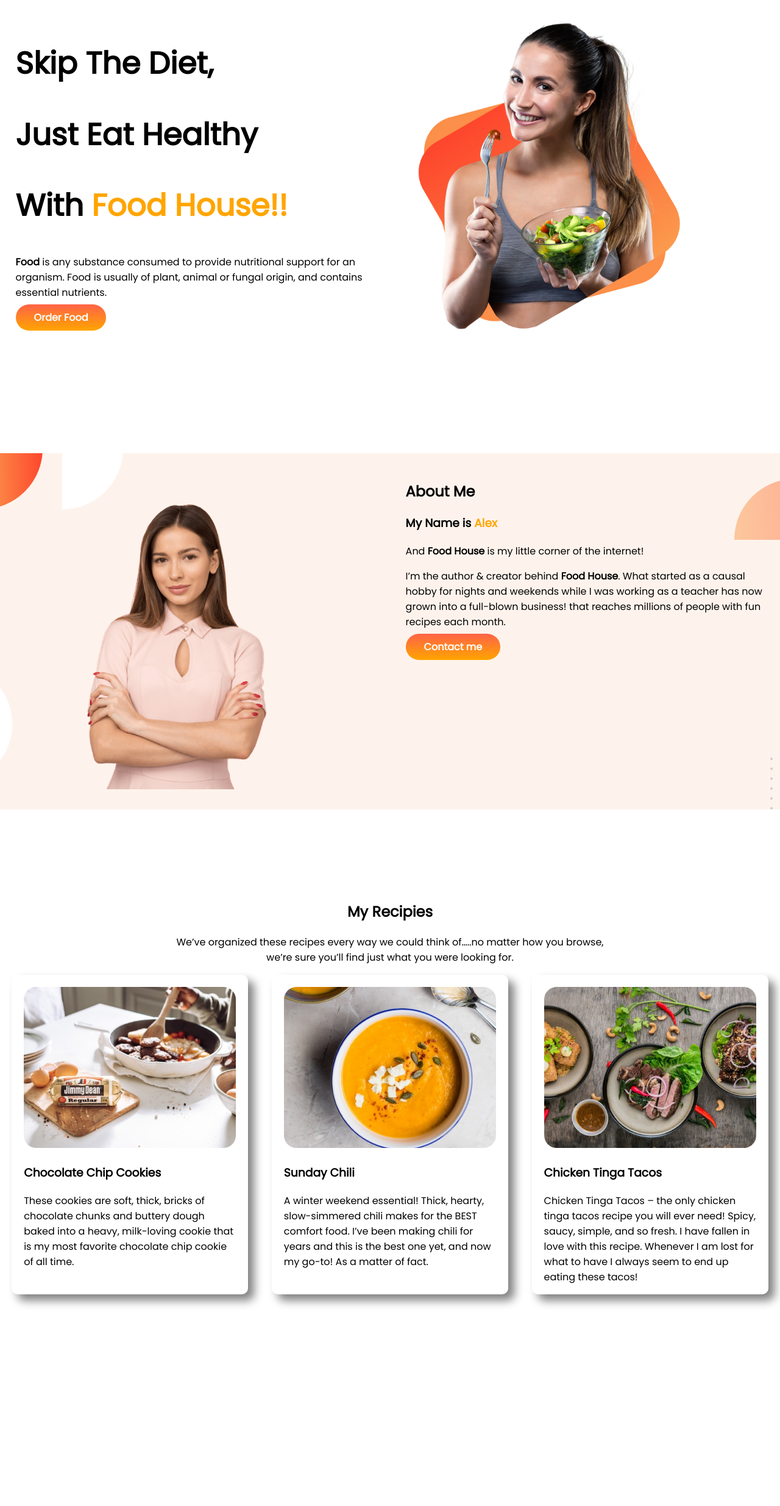
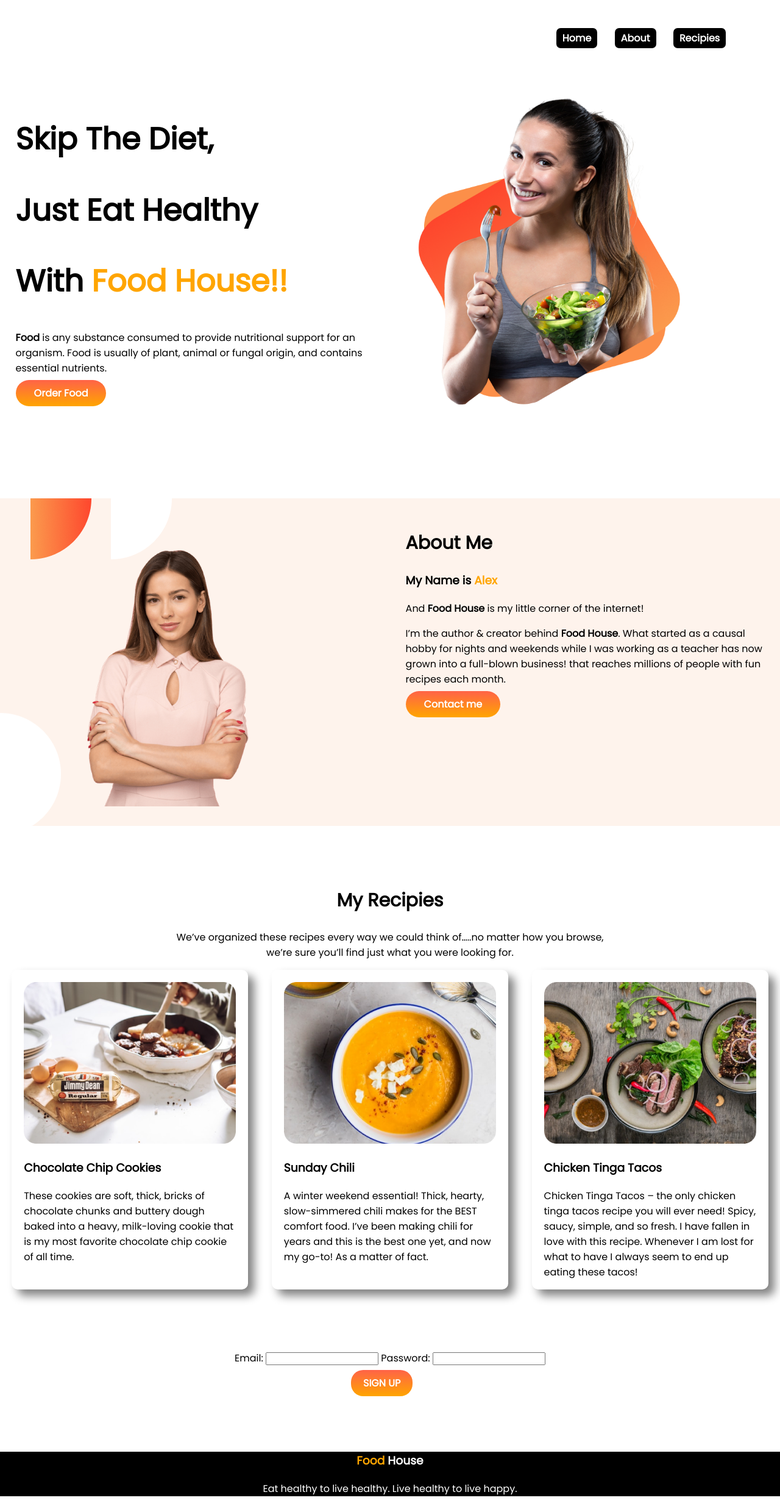
Before and after one commit to mustahidanik/food-house, a plain HTML site: page index.html in a window 1280 px wide. Shown: the whole page at 61% size. Before the commit the page ends 2272 px from the top, so only its background shows below. Drawn offline with Linux system fonts and the light colour scheme.

Commit message:
footer added

```diff
--- a/index.html
+++ b/index.html
@@ -13,6 +13,17 @@
 </head>
 
 <body>
+    <section>
+        <nav>
+            <div class="nav-link">
+                <ul>
+                    <li><a href="">Home</a></li>
+                    <li><a href="">About</a></li>
+                    <li><a href="">Recipies</a></li>
+                </ul>
+            </div>
+        </nav>
+    </section>
     <section class="flexible-contrainer">
         <div class="half-width">
             <h1>Skip The Diet,</h1>
@@ -72,6 +83,18 @@
         </div>
 
     </section>
+    <section>
+        <div class="email">
+            <p>Email: <input type="text" name="" id=""> Password: <input type="password" name="" id=""></p>
+        </div>
+        <div class="sign">
+            <a class="sign-button" href="">SIGN UP</a>
+        </div>
+    </section>
+    <footer>
+        <h3><span class="orange-color">Food</span> House</h3>
+        <p>Eat healthy to live healthy. Live healthy to live happy.</p>
+    </footer>
 </body>
 
 </html>
--- a/style.css
+++ b/style.css
@@ -2,15 +2,41 @@ body{
     font-family: 'Poppins', sans-serif;
     margin: 0;
 }
+nav{
+    display: flex;
+    padding: 2% 6%;
+    justify-content: space-between;
+    align-items: center;
+}
+.nav-link{
+    flex: 1;
+    text-align: right;
+}
+.nav-link ul li{
+    list-style: none;
+    display: inline-block;
+    padding: 8px 12px;
+}
+.nav-link ul li a{
+    background-image:linear-gradient(black, black);
+    padding: 5px 10px;
+    text-decoration: none;
+    color: white;
+    font-weight: 700;
+    border-radius: 7px;
+}
 h1{
     font-size: 50px;
+}
+h2{
+    font-size: 30px;
 }
 .orange-color{
     color: orange;
 }
 .flexible-contrainer{
     display: flex;
-    margin-bottom: 150px;
+    margin-bottom: 100px;
 }
 .half-width{
     width: 50%;
@@ -29,10 +55,9 @@ h1{
 }
 .about-me{
     background-image: url(images/shapes/7.png);
-    background-position: center;
 }
 .frame img{
-    width: 50%;
+    width: 45%;
     padding-top: 10%;
     padding-left: 20%;
 }
@@ -54,3 +79,23 @@ h1{
     width: 100%;
     border-radius: 10px;
 }
+.email{
+    text-align: center;
+}
+.sign{
+    padding-left: 45%;
+}
+.sign-button{
+    background-image: linear-gradient(tomato, orange);
+    padding: 10px 20px;
+    text-decoration: none;
+    color: white;
+    font-weight: 700;
+    border-radius: 20px;
+}
+footer{
+    background-color: black;
+    color: white;
+    text-align: center;
+    margin-top: 100px;
+}
```
